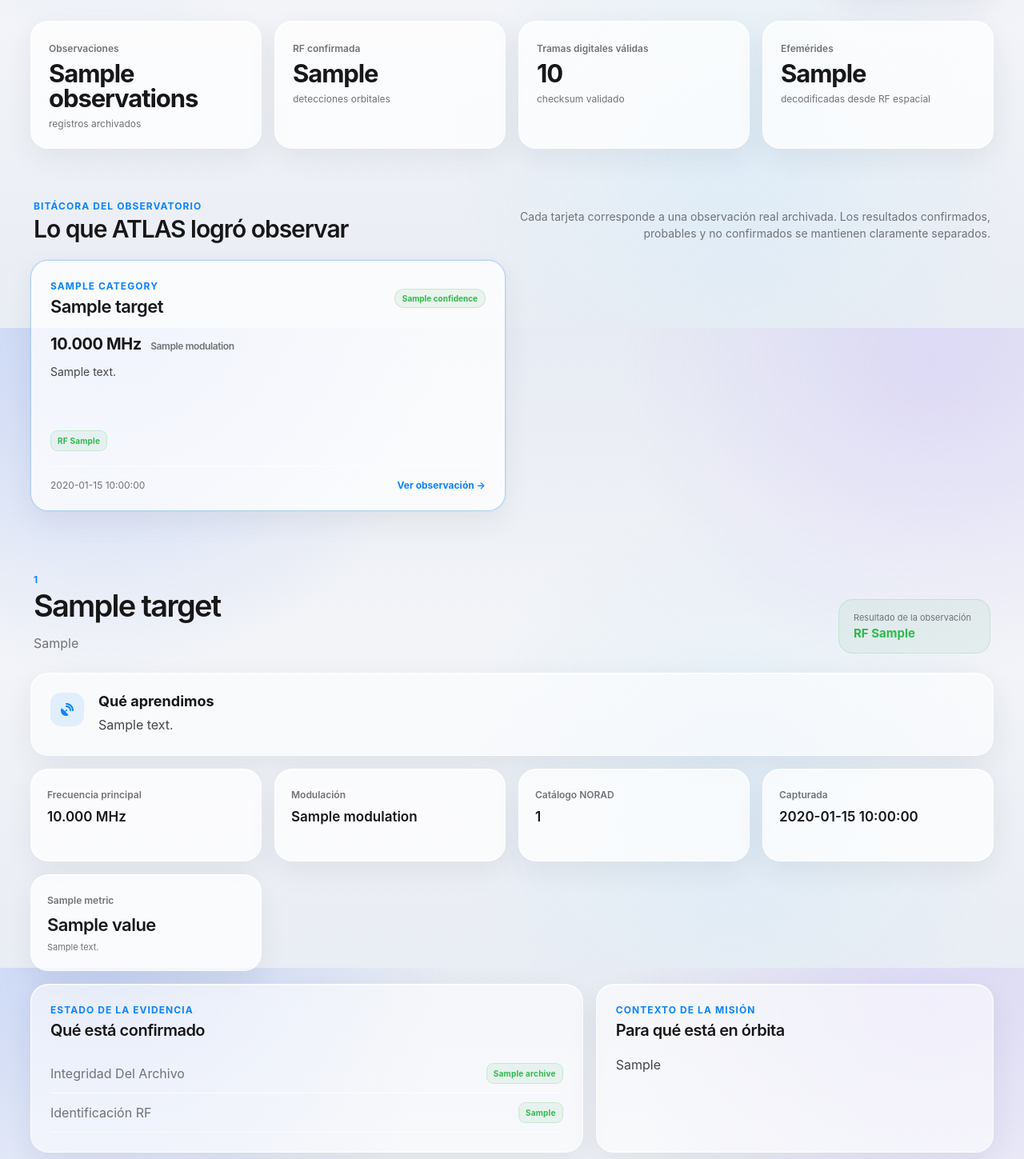
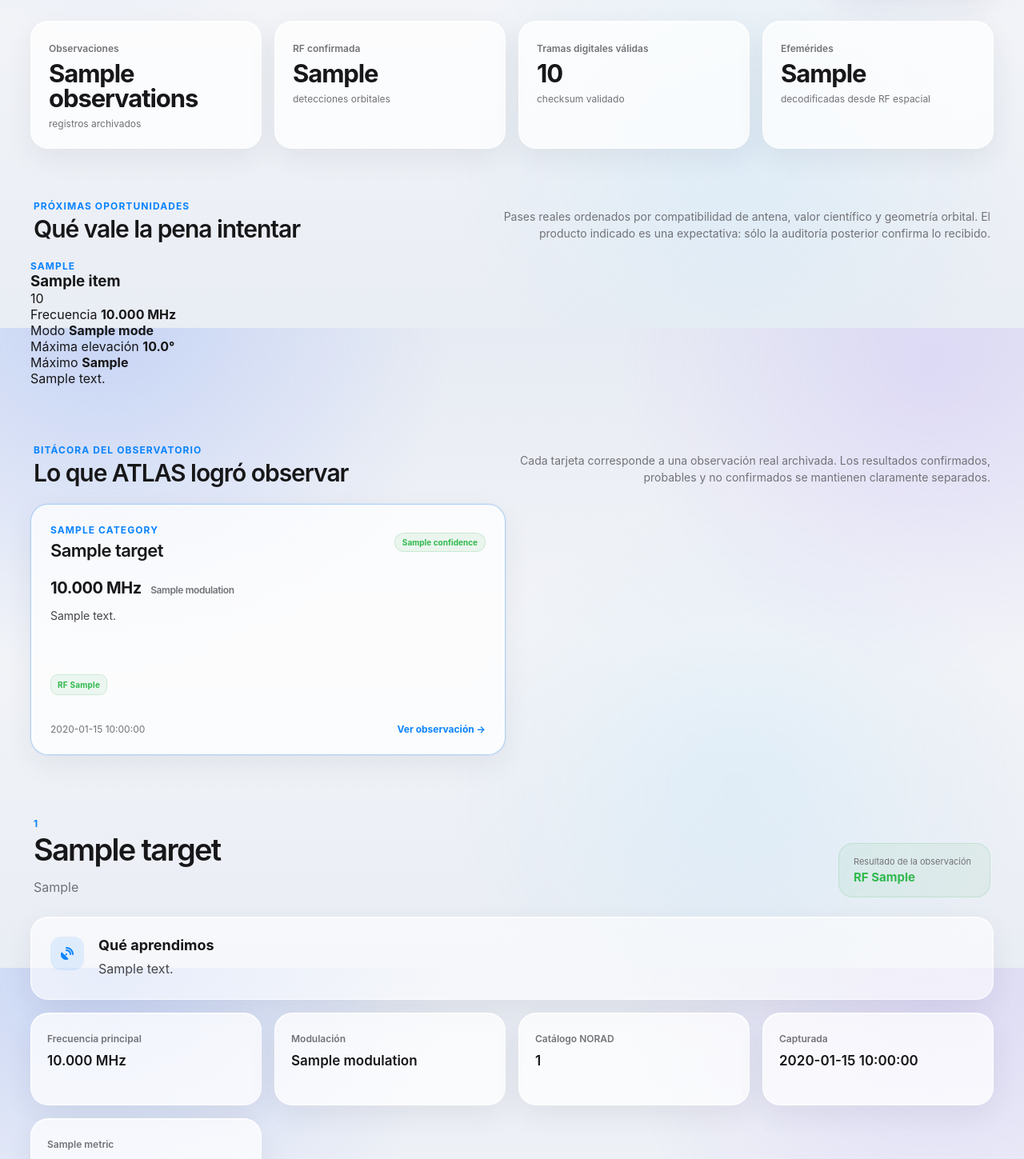
Before and after one commit to Brunor86/atlas-os, a FastAPI app: template src/atlas/api/templates/sky.html in a window 1280 px wide. Shown: the part 390-1839 px from the top of the page at 80% size. Run offline with FastAPI, Linux system fonts and the light colour scheme; the template is opened without the code that fills it: most values are stand-ins (such as "Sample title", 1, 10 or a date in 2020); parts of the project's set-up code (start-up, migrations or seed data) failed here and were passed over.

Commit message:
feat(sky): show ranked upcoming observation opportunities

```diff
--- a/src/atlas/api/templates/sky.html
+++ b/src/atlas/api/templates/sky.html
@@ -63,6 +63,91 @@
             <small>decodificadas desde RF espacial</small>
         </article>
     </section>
+
+
+    {% if opportunities.opportunities %}
+
+    <section class="sky-section">
+
+        <div class="sky-section-heading">
+            <div>
+                <span class="sky-section-kicker">
+                    Próximas oportunidades
+                </span>
+
+                <h2>
+                    Qué vale la pena intentar
+                </h2>
+            </div>
+
+            <p>
+                Pases reales ordenados por compatibilidad de antena, valor
+                científico y geometría orbital. El producto indicado es una
+                expectativa: sólo la auditoría posterior confirma lo recibido.
+            </p>
+        </div>
+
+        <div class="sky-opportunity-grid">
+
+            {% for item in opportunities.opportunities[:8] %}
+
+            <article class="sky-opportunity-card">
+
+                <div class="sky-opportunity-top">
+                    <div>
+                        <span class="sky-object-type">
+                            {{ item.expected_product }}
+                        </span>
+
+                        <h3>
+                            {{ item.satellite_name }}
+                        </h3>
+                    </div>
+
+                    <span class="sky-opportunity-score">
+                        {{ item.opportunity_score }}
+                    </span>
+                </div>
+
+                <div class="sky-opportunity-facts">
+                    <div>
+                        <span>Frecuencia</span>
+                        <strong>
+                            {{ "%.3f"|format(item.frequency_mhz) }} MHz
+                        </strong>
+                    </div>
+
+                    <div>
+                        <span>Modo</span>
+                        <strong>{{ item.mode }}</strong>
+                    </div>
+
+                    <div>
+                        <span>Máxima elevación</span>
+                        <strong>
+                            {{ "%.1f"|format(item.max_elevation_deg) }}°
+                        </strong>
+                    </div>
+
+                    <div>
+                        <span>Máximo</span>
+                        <strong>{{ item.max_display }}</strong>
+                    </div>
+                </div>
+
+                <p>
+                    {{ item.activity_note }}
+                </p>
+
+            </article>
+
+            {% endfor %}
+
+        </div>
+
+    </section>
+
+    {% endif %}
 
 
     {% if observations %}
```
